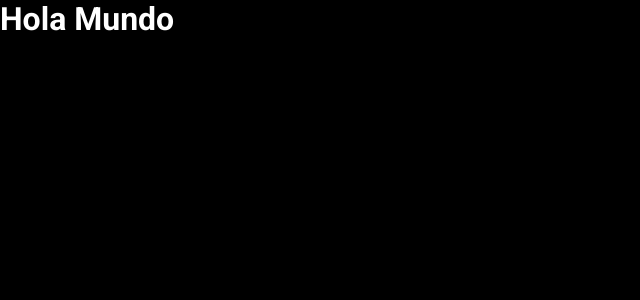
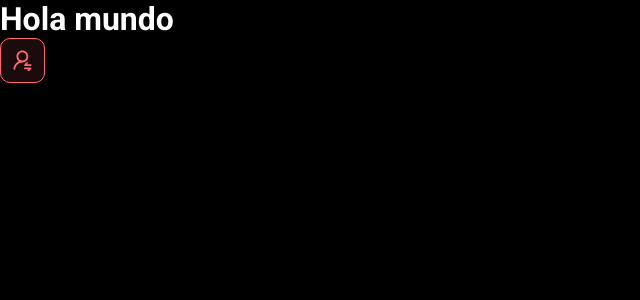
Before and after one commit to Noham334/BDD-ProjectSpringReact, a React (Vite) app in the folder frontend/: page / in a window 1280 px wide. Shown: the top 300 px of the page, without its empty margins (0-640 px from the left). Built offline with nearby package versions, Linux system fonts and the light colour scheme.

Commit message:
first component

```diff
--- a/frontend/src/App.tsx
+++ b/frontend/src/App.tsx
@@ -1,6 +1,12 @@
+import NotificationButton from "./components/NotificationButton"
+
 function App() {
   return(
-    <h1>Hola Mundo</h1>
+    <>
+    <h1>Hola mundo</h1>
+    <NotificationButton/>
+    </>
+
   )
 }
 
--- /dev/null
+++ b/frontend/src/components/NotificationButton/index.tsx
@@ -0,0 +1,12 @@
+import icon from "../../assets/img/notification-icon.svg";
+import "./style.css"
+
+function NotificationButton() {
+  return(
+    <div className="dsmeta-red-btn">
+      <img src={icon} alt="Notificar" />
+    </div>
+  )
+}
+
+export default NotificationButton
--- /dev/null
+++ b/frontend/src/components/NotificationButton/style.css
@@ -0,0 +1,15 @@
+.dsmeta-red-btn {
+	height: 45px;
+	width: 45px;
+	background: rgba(255, 107, 114, 0.1);
+	border: 1px solid #ff6b72;
+	border-radius: 10px;
+	display: flex;
+	align-items: center;
+	justify-content: center;
+	cursor: pointer;
+}
+
+.dsmeta-red-btn img {
+	width: 19px;
+}
```
Also changed, not shown: frontend/src/assets/img/notification-icon.svg (added).
